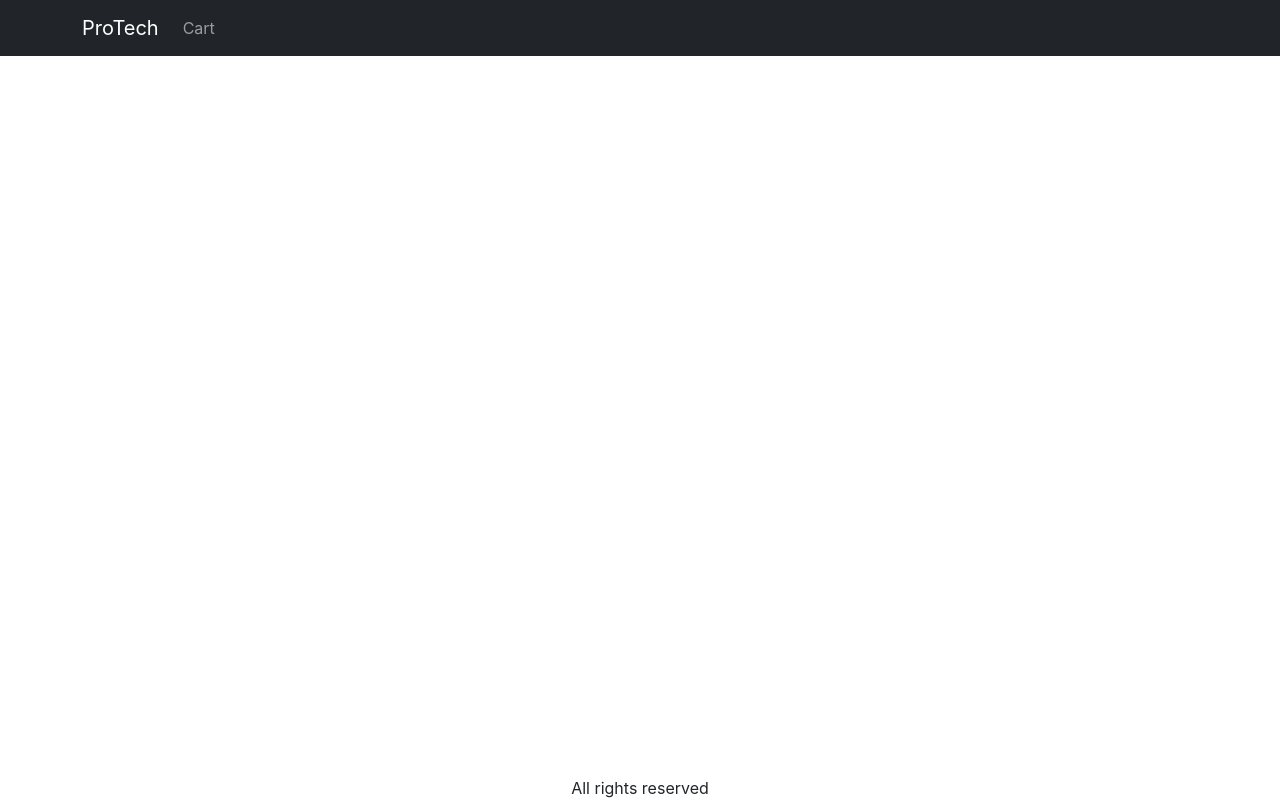
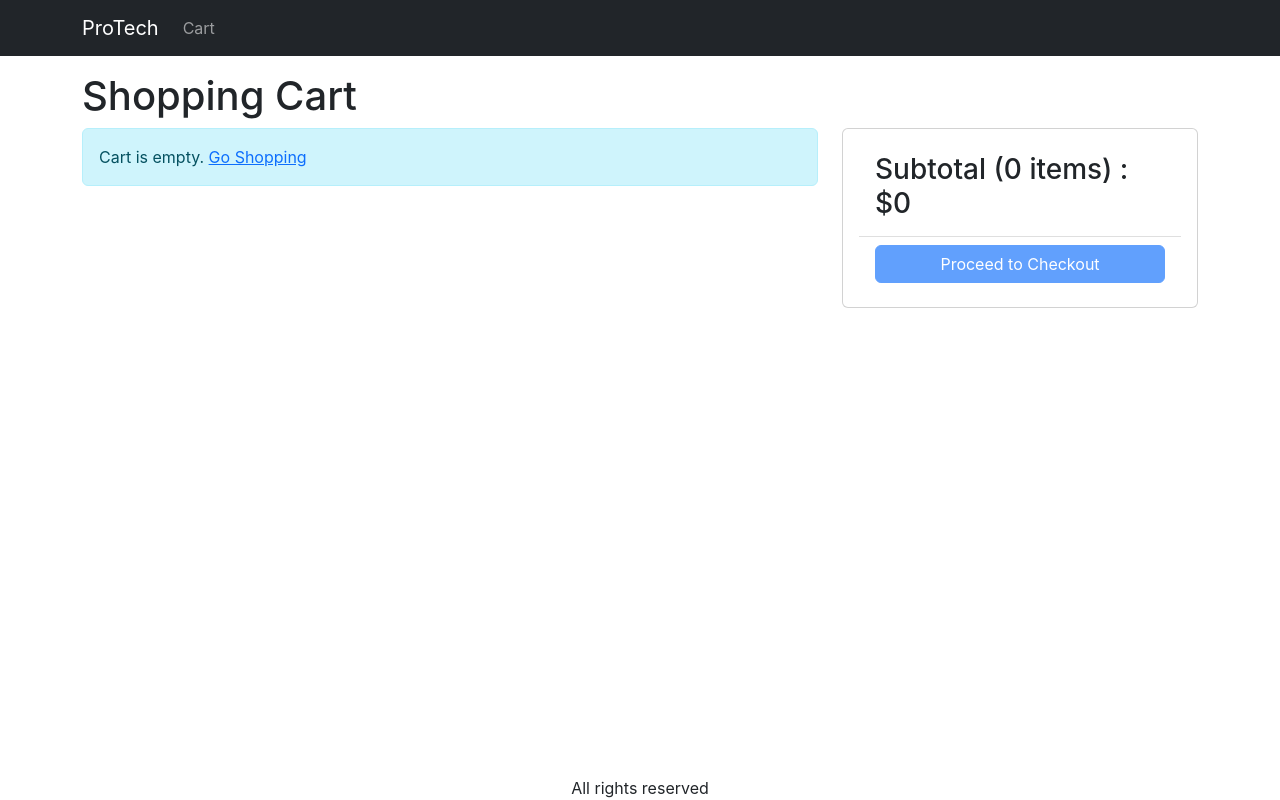
Before and after one commit to abadjazzrell/ProTechv2, a React (Create React App) app in the folder frontend/: page /cart in a window 1280 px wide. Built offline with nearby package versions, Linux system fonts and the light colour scheme.

Commit message:
Create Cart Screen

```diff
--- a/frontend/src/App.js
+++ b/frontend/src/App.js
@@ -7,6 +7,7 @@
 import { Badge, Nav } from "react-bootstrap";
 import { useContext } from "react";
 import { Store } from "./Store";
+import CartScreen from "./screens/CartScreen";
 
 function App() {
   const { state } = useContext(Store);
@@ -38,10 +39,12 @@
           <Container className='mt-3'>
             <Routes>
               <Route path='/product/:slug' element={<ProductScreen />} />
+              <Route path='/cart' element={<CartScreen />} />
               <Route path='/' element={<HomeScreen />} />
             </Routes>
           </Container>
         </main>
+
         <footer>
           <div className='text-center'>All rights reserved</div>
         </footer>
--- /dev/null
+++ b/frontend/src/screens/CartScreen.js
@@ -0,0 +1,96 @@
+import { useContext } from "react";
+import { Store } from "../Store";
+import { Helmet } from "react-helmet-async";
+import Row from "react-bootstrap/Row";
+import Col from "react-bootstrap/Col";
+import MessageBox from "../components/MessageBox";
+import ListGroup from "react-bootstrap/ListGroup";
+import Button from "react-bootstrap/Button";
+import Card from "react-bootstrap/Card";
+import { Link } from "react-router-dom";
+
+export default function CartScreen() {
+  const { state, dispatch: ctxDispatch } = useContext(Store);
+  const {
+    cart: { cartItems },
+  } = state;
+
+  return (
+    <div>
+      <Helmet>
+        <title>Shopping Cart</title>
+      </Helmet>
+      <h1>Shopping Cart</h1>
+      <Row>
+        <Col md={8}>
+          {cartItems.length === 0 ? (
+            <MessageBox>
+              Cart is empty. <Link to='/'>Go Shopping</Link>
+            </MessageBox>
+          ) : (
+            <ListGroup>
+              {cartItems.map((item) => (
+                <ListGroup.Item key={item._id}>
+                  <Row className='align-items-center'>
+                    <Col md={4}>
+                      <img
+                        src={item.image}
+                        alt={item.name}
+                        className='img-fluid rounded img-thumbnail'
+                      ></img>{" "}
+                      <Link to={`/product/${item.slug}`}>{item.name}</Link>
+                    </Col>
+                    <Col md={3}>
+                      <Button variant='light' disabled={item.quantity === 1}>
+                        <i className='fas fa-minus-circle'></i>
+                      </Button>{" "}
+                      <span>{item.quantity}</span>{" "}
+                      <Button
+                        variant='light'
+                        disabled={item.quantity === item.countInStock}
+                      >
+                        <i className='fas fa-plus-circle'></i>
+                      </Button>
+                    </Col>
+                    <Col md={3}>${item.price}</Col>
+                    <Col md={2}>
+                      <Button variant='light'>
+                        <i className='fas fa-trash'></i>
+                      </Button>
+                    </Col>
+                  </Row>
+                </ListGroup.Item>
+              ))}
+            </ListGroup>
+          )}
+        </Col>
+        <Col md={4}>
+          <Card>
+            <Card.Body>
+              <ListGroup variant='flush'>
+                <ListGroup.Item>
+                  <h3>
+                    Subtotal ({cartItems.reduce((a, c) => a + c.quantity, 0)}{" "}
+                    items) : $
+                    {cartItems.reduce((a, c) => a + c.price * c.quantity, 0)}
+                  </h3>
+                </ListGroup.Item>
+                <ListGroup.Item>
+                  <div className='d-grid'>
+                    <Button
+                      type='button'
+                      variant='primary'
+                      disabled={cartItems.length === 0}
+                    >
+                      Proceed to Checkout
+                    </Button>
+                  </div>
+                </ListGroup.Item>
+              </ListGroup>
+            </Card.Body>
+          </Card>
+        </Col>
+      </Row>
+    </div>
+  );
+}
--- a/frontend/src/screens/ProductScreen.js
+++ b/frontend/src/screens/ProductScreen.js
@@ -2,7 +2,7 @@
 import { useEffect, useReducer, useContext } from "react";
 import { Row, Col, ListGroup, Card, Badge, Button } from "react-bootstrap";
 import { Helmet } from "react-helmet-async";
-import { useParams } from "react-router-dom";
+import { useNavigate, useParams } from "react-router-dom";
 import LoadingBox from "../components/LoadingBox";
 import MessageBox from "../components/MessageBox";
 import Rating from "../components/Rating";
@@ -23,6 +23,7 @@
 };
 
 function ProductScreen() {
+  const navigate = useNavigate();
   const params = useParams();
   const { slug } = params;
 
@@ -63,6 +64,7 @@
       type: "CART_ADD_ITEM",
       payload: { ...product, quantity },
     });
+    navigate("/cart");
   };
 
   return loading ? (
```
Also changed, not shown: 1 other file (tests, documents, lock files or other folders).
